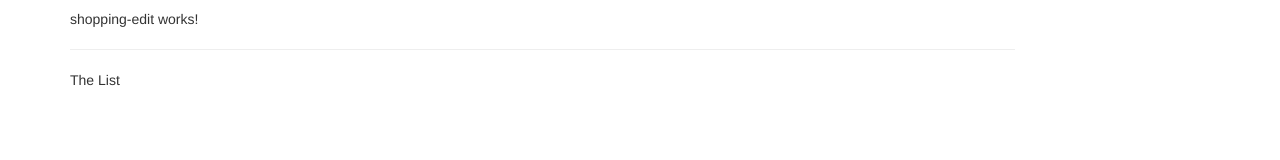
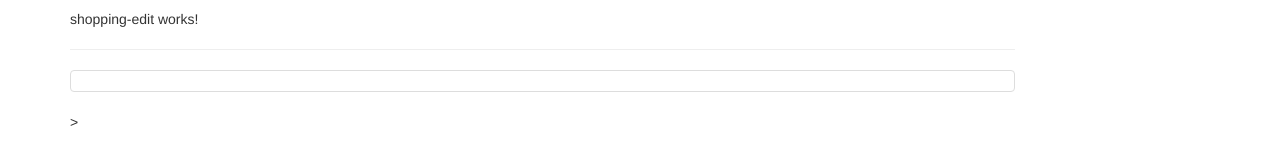
Before and after one commit to kingastanek/recipe-book, an Angular app: page / in a window 1280 px wide. Shown: the part 239-399 px from the top of the page. Built offline with nearby package versions, Linux system fonts and the light colour scheme.

Commit message:
Working on the ShoppingListComponent

```diff
--- a/src/app/shopping-list/shopping-list.component.html
+++ b/src/app/shopping-list/shopping-list.component.html
@@ -2,6 +2,10 @@
   <div class="col-xs-10">
     <app-shopping-edit></app-shopping-edit>
     <hr>
-    <p>The List</p>
+    <ul class="list-group">
+      <a href="#" class="list-group-item" style="cursor: pointer;">
+
+      </a>
+    </ul>>
   </div>
 </div>
--- a/src/app/shopping-list/shopping-list.component.ts
+++ b/src/app/shopping-list/shopping-list.component.ts
@@ -6,6 +6,7 @@
   styleUrls: ['./shopping-list.component.css']
 })
 export class ShoppingListComponent implements OnInit {
+  ingredients: [];
 
   constructor() { }
 
```
